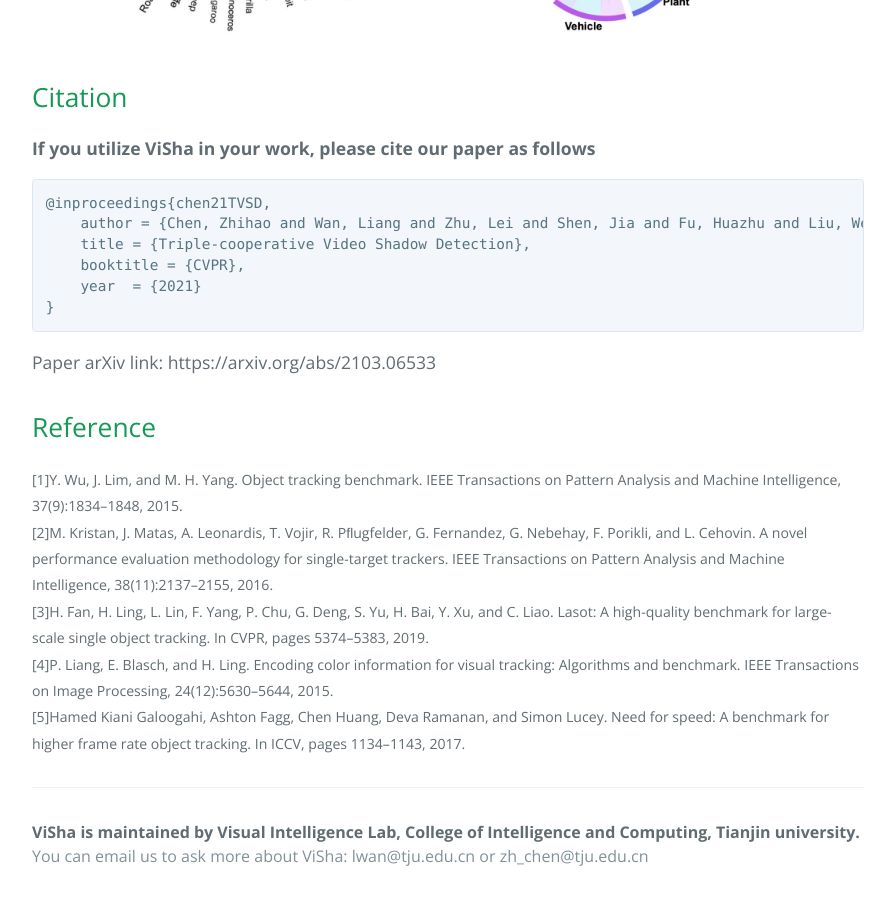
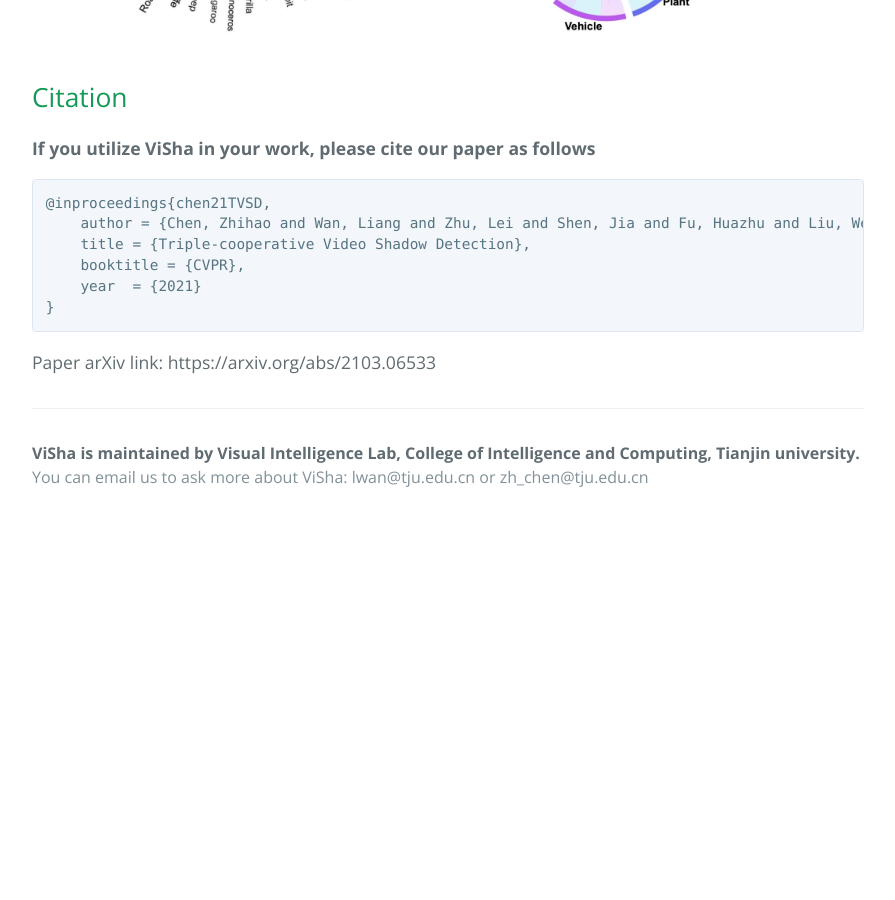
Before and after one commit to eraserNut/eraserNut.github.io, a Jekyll site: the page built from _posts/2021-04-06-ViSha.markdown, in a window 1280 px wide and 900 px high, scrolled down 2400 px. Shown: the whole window, without its empty margins (192-1087 px from the left). Built offline with Jekyll 4.4.1, drawn with Linux system fonts in a browser that asks for light colours; after the commit the page ends 2921 px from its top, so only the background shows below that.

Commit message:
Update 2021-04-06-ViSha.markdown

````diff
--- a/_posts/2021-04-06-ViSha.markdown
+++ b/_posts/2021-04-06-ViSha.markdown
@@ -62,10 +62,3 @@ If you download ViSha and unzip each file, you can find the dataset structure as
 }
 ```
 Paper arXiv link: https://arxiv.org/abs/2103.06533
-
-## Reference
-<small>[1]Y. Wu, J. Lim, and M. H. Yang. Object tracking benchmark. IEEE Transactions on Pattern Analysis and Machine Intelligence, 37(9):1834–1848, 2015.
-[2]M. Kristan, J. Matas, A. Leonardis, T. Vojir, R. Pﬂugfelder, G. Fernandez, G. Nebehay, F. Porikli, and L. Cehovin. A novel performance evaluation methodology for single-target trackers. IEEE Transactions on Pattern Analysis and Machine Intelligence, 38(11):2137–2155, 2016.
-[3]H. Fan, H. Ling, L. Lin, F. Yang, P. Chu, G. Deng, S. Yu, H. Bai, Y. Xu, and C. Liao. Lasot: A high-quality benchmark for large-scale single object tracking. In CVPR, pages 5374–5383, 2019.
-[4]P. Liang, E. Blasch, and H. Ling. Encoding color information for visual tracking: Algorithms and benchmark. IEEE Transactions on Image Processing, 24(12):5630–5644, 2015.
-[5]Hamed Kiani Galoogahi, Ashton Fagg, Chen Huang, Deva Ramanan, and Simon Lucey. Need for speed: A benchmark for higher frame rate object tracking. In ICCV, pages 1134–1143, 2017.</small>
````
